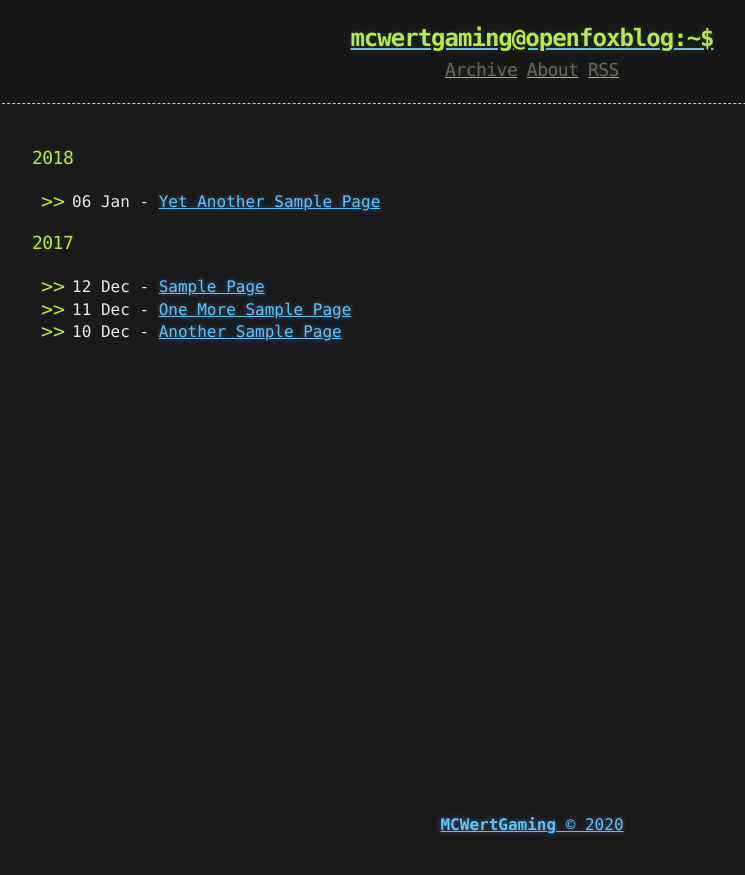
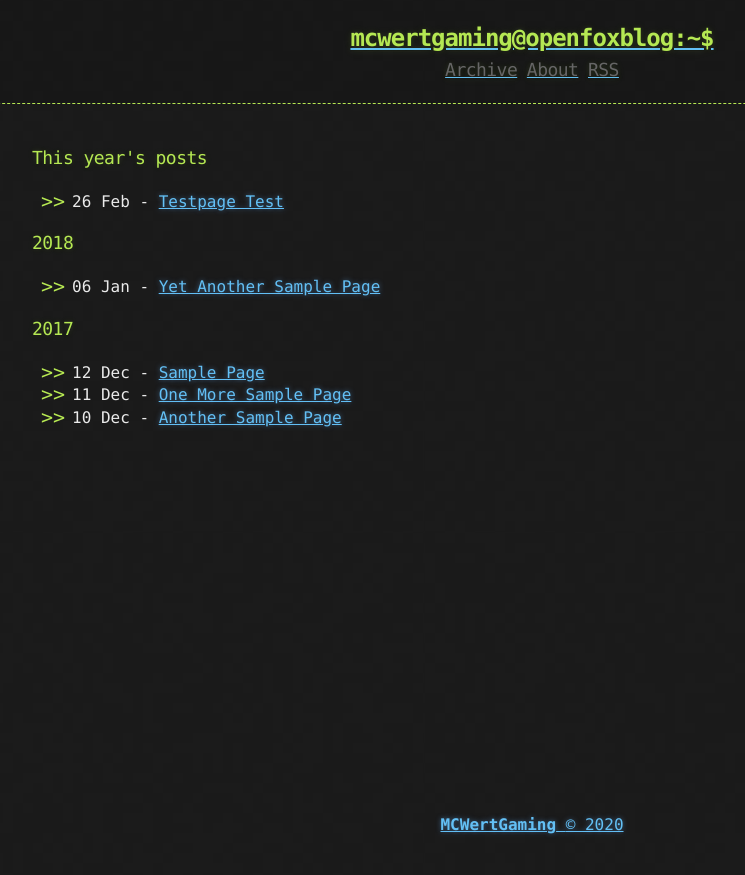
Before and after one commit to MCWertGaming/old-blog-05-2021, a Jekyll site: the page built from archive.md, in a window 1280 px wide. Shown: the top 875 px of the page, without its empty margins (108-853 px from the left). Built offline with Jekyll 4.4.1, drawn with Linux system fonts in a browser that asks for light colours.

Commit message:
added test pge

```diff
--- /dev/null
+++ b/_posts/2020-02-26-Testpage-test.md
@@ -0,0 +1,12 @@
+# This is a testpage
+
+test
+
+## Test
+
+### owo
+
+// soos
+
+
+lol - lol -> kek
```
Also changed, not shown: about.md (+1 -1 lines).
